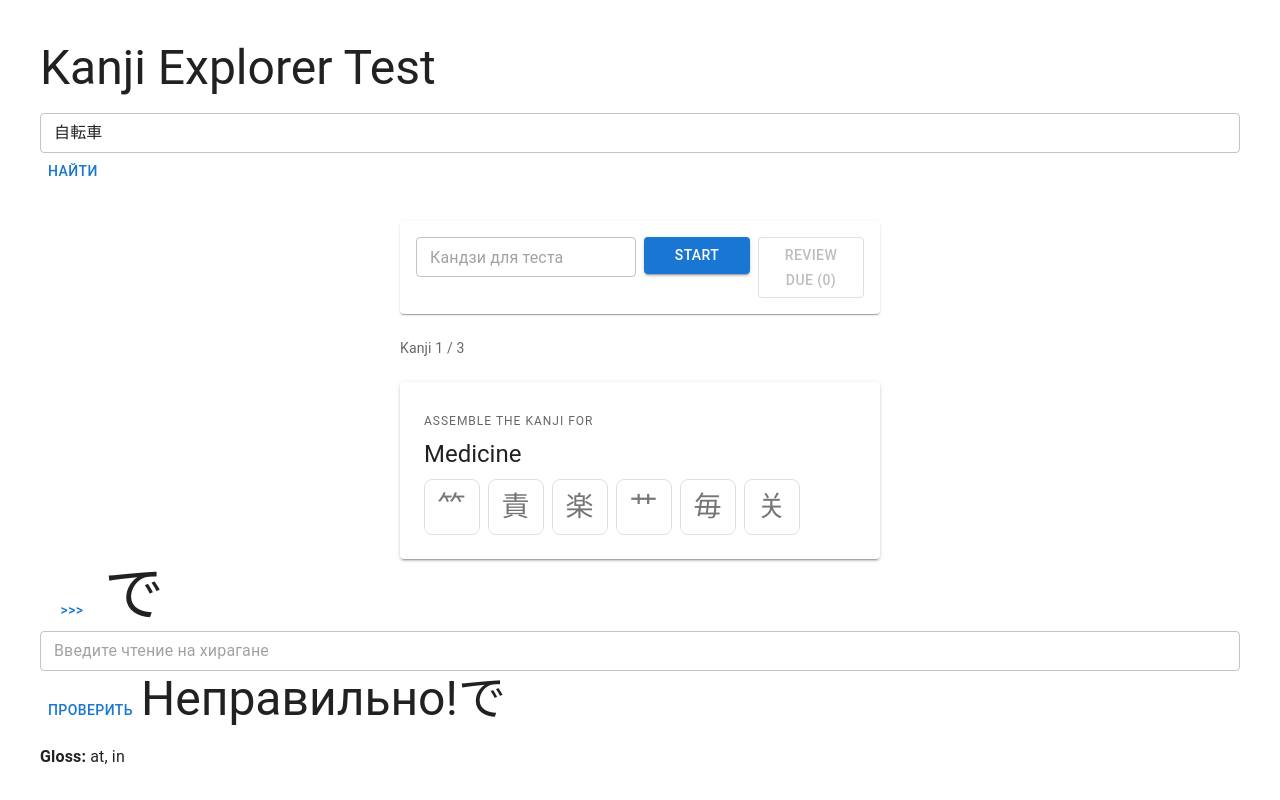
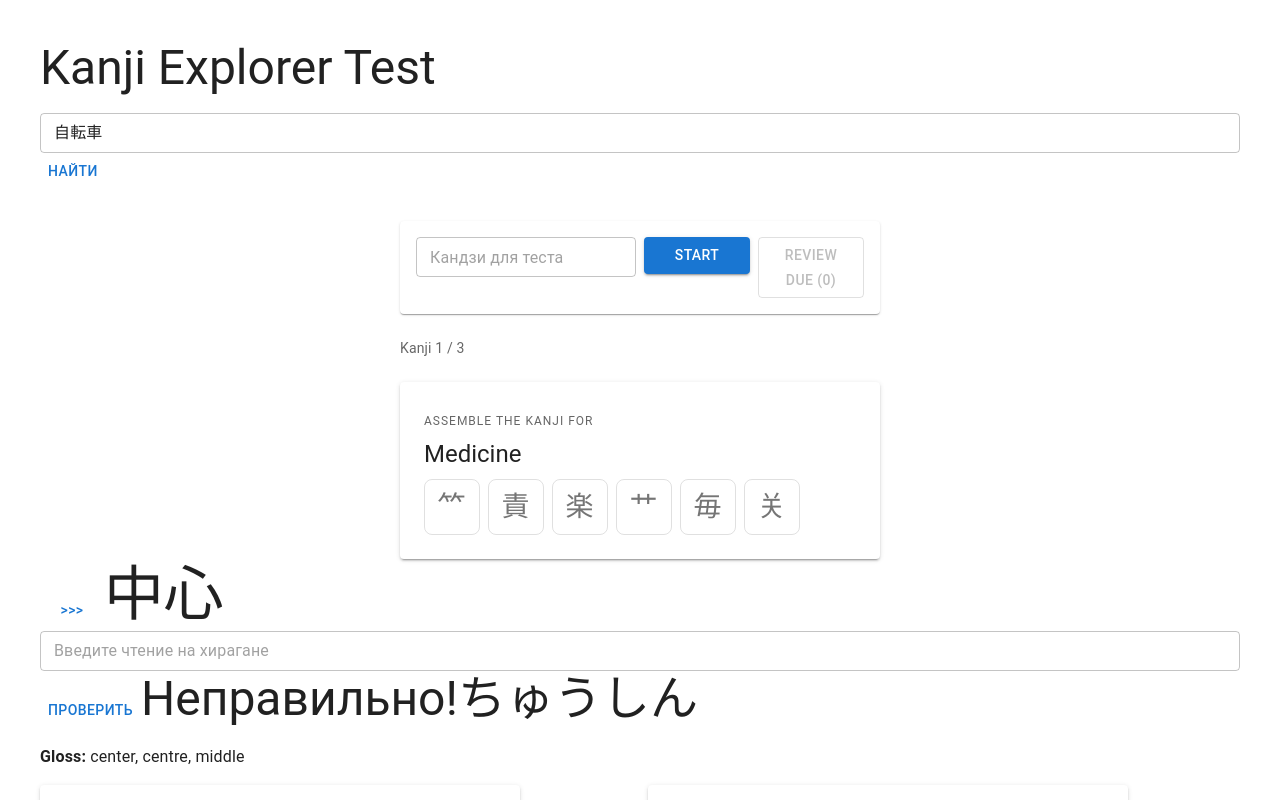
Before and after one commit to azimia404/KanjiJidai, a Next.js app: page / in a window 1280 px wide. Both pictures are taken after a click on the button "ПРОВЕРИТЬ". Shown: the top 800 px of the page. Built offline with nearby package versions, Linux system fonts and the light colour scheme; what ts-fsrs would draw is missing.

Commit message:
Refactoring: WordReadingTest widget added

```diff
--- a/src/app/page.tsx
+++ b/src/app/page.tsx
@@ -1,28 +1,12 @@
 "use client";
 
-import { Button, Grid, Typography } from "@mui/material";
+import { Typography } from "@mui/material";
+
 import { FindKanjiForm } from "@/features/find/ui/FindKanjiForm";
 import { TestKanjiComponents } from "@/features/test/ui/TestKanjiComponents";
-import { TestWordReading } from "@/features/readingTest/api/TestWordReading";
-import { wordsData } from "@/entities/word/model/data";
-import { Fragment, useState } from "react";
-import KanjiInfoCard from "@/entities/kanji/ui/KanjiInfoCard/KanjiInfoCard";
-import KanjiTree from "@/entities/kanji/ui/KanjiTree/KanjiTree";
-import { kanjiData } from "@/entities/kanji";
-import { getRandomWord } from "@/entities/word/api/getRandomWord";
+import { WordReadingTest } from "@/widgets/wordReadingTest/WordReadingTest";
 
 export default function Home() {
-  const [word, setWord] = useState(
-    Object.values(wordsData).find((entry) => entry.jlpt === 3),
-  );
-
-  const [showResult, setShowResult] = useState(false);
-  const glossText = word?.glosses?.join(", ") ?? "";
-
-  const nextWord = () => {
-    setWord(getRandomWord(3));
-    setShowResult(false);
-  };
   return (
     <div style={{ padding: 40 }}>
       <Typography variant="h3" gutterBottom>
@@ -30,35 +14,10 @@
       </Typography>
 
       <FindKanjiForm />
+
       <TestKanjiComponents />
-      <Button onClick={() => nextWord()}>&gt;&gt;&gt;</Button>
 
-      <TestWordReading
-        key={word?.text}
-        word={word}
-        onResult={() => setShowResult(true)}
-      />
-      {showResult && (
-          <Typography variant="body1" sx={{ mt: 2 }}>
-            <strong>Gloss:</strong> {glossText}
-          </Typography>
-        )}
-      {showResult &&
-        (word?.kanji.length ? word?.kanji.length : 0) > 0 && (
-          <Grid container spacing={2}>
-            {word?.kanji.map((kanji, index) => (
-              <Fragment key={index}>
-                <Grid size={{ xs: 12, md: 6 }}>
-                  <KanjiInfoCard character={kanji} kanji={kanjiData[kanji]} />
-                </Grid>
-
-                <Grid size={{ xs: 12, md: 6 }}>
-                  <KanjiTree character={kanji} kanji={kanjiData[kanji]} />
-                </Grid>
-              </Fragment>
-            ))}
-          </Grid>
-        )}
+      <WordReadingTest />
     </div>
   );
 }
--- /dev/null
+++ b/src/widgets/wordReadingTest/WordReadingTest.tsx
@@ -0,0 +1,66 @@
+"use client";
+
+import { Fragment, useState } from "react";
+import { Button, Grid, Typography } from "@mui/material";
+
+import { TestWordReading } from "@/features/readingTest/api/TestWordReading";
+import { getRandomWord } from "@/entities/word/api/getRandomWord";
+import { KanjiInfoCard, KanjiTree, kanjiData } from "@/entities/kanji";
+import type { WordEntry } from "@/entities/word/model/word";
+
+export function WordReadingTest() {
+  const [word, setWord] = useState<WordEntry | undefined>(
+    getRandomWord(3),
+  );
+
+  const [showResult, setShowResult] = useState(false);
+
+  const nextWord = () => {
+    setWord(getRandomWord(3));
+    setShowResult(false);
+  };
+
+  const glossText = word?.glosses.join(", ") ?? "";
+
+  return (
+    <>
+      <Button onClick={nextWord}>&gt;&gt;&gt;</Button>
+
+      <TestWordReading
+        key={word?.text}
+        word={word}
+        onResult={() => setShowResult(true)}
+      />
+
+      {showResult && word && (
+        <>
+          <Typography variant="body1" sx={{ mt: 2 }}>
+            <strong>Gloss:</strong> {glossText}
+          </Typography>
+
+          {word.kanji.length > 0 && (
+            <Grid container spacing={2}>
+              {word.kanji.map((character) => (
+                <Fragment key={character}>
+                  <Grid size={{ xs: 12, md: 6 }}>
+                    <KanjiInfoCard
+                      character={character}
+                      kanji={kanjiData[character]}
+                    />
+                  </Grid>
+
+                  <Grid size={{ xs: 12, md: 6 }}>
+                    <KanjiTree
+                      character={character}
+                      kanji={kanjiData[character]}
+                    />
+                  </Grid>
+                </Fragment>
+              ))}
+            </Grid>
+          )}
+        </>
+      )}
+    </>
+  );
+}
```
Also changed, not shown: src/features/readingTest/api/TestWordReading.tsx (+4 -12 lines).
